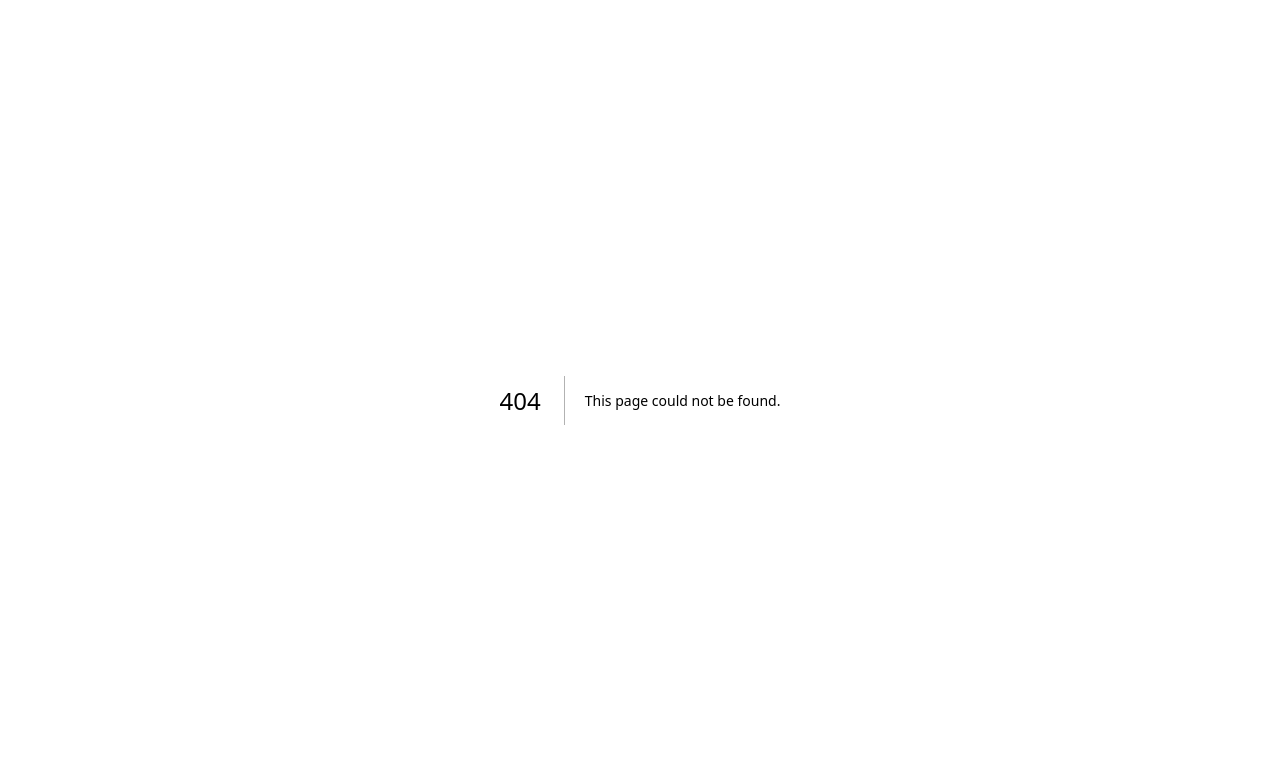
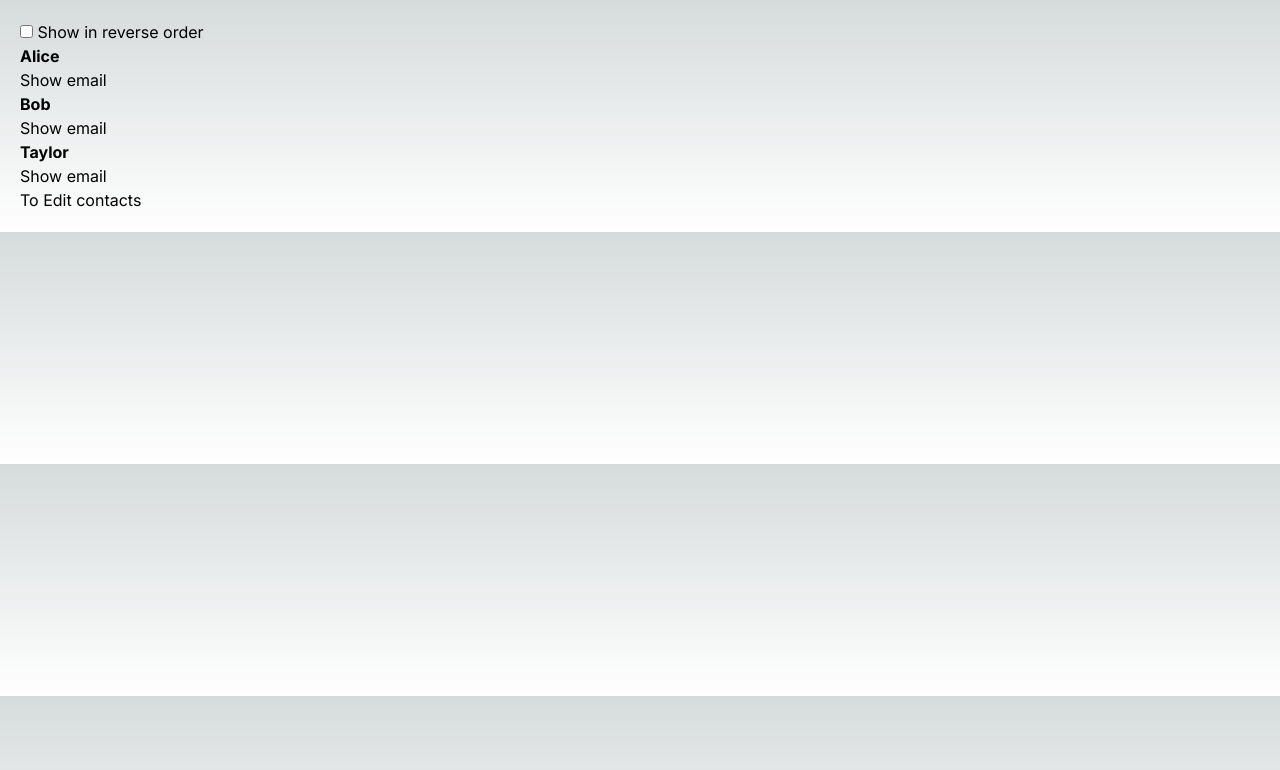
Before and after one commit to chut89/demo-set-intersection-client, a Next.js app: page /show-reverse-order in a window 1280 px wide. Before the commit this address had no page. Shown: the top 770 px of the page. Built offline with nearby package versions, Linux system fonts and the light colour scheme.

Commit message:
add contact list example

```diff
--- a/src/app/(input)/reset-detail-form/ContactList.tsx
+++ b/src/app/(input)/reset-detail-form/ContactListHeader.tsx
@@ -1,4 +1,4 @@
-export default function ContactList({
+export default function ContactListHeader({
   contacts,
   selectedId,
   onSelect
--- a/src/app/(input)/reset-detail-form/page.tsx
+++ b/src/app/(input)/reset-detail-form/page.tsx
@@ -1,13 +1,17 @@
 'use client';
 
 import { useState } from 'react';
-import ContactList from './ContactList.tsx';
+import { useRouter } from 'next/navigation'
+
+import ContactListHeader from './ContactListHeader.tsx';
 import EditContact from './EditContact.tsx';
 
 import './form.css';
 import '../input.css';
 
 export default function ContactManager() {
+  const router = useRouter();
+
   const [
     contacts,
     setContacts
@@ -33,8 +37,8 @@ export default function ContactManager() {
 
   return (
     <div>
-      <ContactList
-        contacts={contacts}
+      <ContactListHeader
+        contacts={initialContacts}
         selectedId={selectedId}
         onSelect={id => setSelectedId(id)}
       />
@@ -44,12 +48,15 @@ export default function ContactManager() {
         initialData={selectedContact}
         onSave={handleSave}
       />
+      <button type="button" onClick={() => router.push('/show-reverse-order')}>
+        To Contact List
+      </button>
     </div>
   )
 }
 
 const initialContacts = [
-  { id: 0, name: 'Taylor', email: 'taylor@mail.com' },
-  { id: 1, name: 'Alice', email: 'alice@mail.com' },
-  { id: 2, name: 'Bob', email: 'bob@mail.com' }
+  { id: 0, name: 'Alice', email: 'alice@mail.com' },
+  { id: 1, name: 'Bob', email: 'bob@mail.com' },
+  { id: 2, name: 'Taylor', email: 'taylor@mail.com' }
 ];
--- /dev/null
+++ b/src/app/(input)/show-reverse-order/Contact.tsx
@@ -0,0 +1,19 @@
+'use client';
+import { useState } from 'react';
+
+export default function Contact({ contact }) {
+  const [expanded, setExpanded] = useState(false);
+  return (
+    <>
+      <p><b>{contact.name}</b></p>
+      {expanded &&
+        <p><i>{contact.email}</i></p>
+      }
+      <button onClick={() => {
+        setExpanded(!expanded);
+      }}>
+        {expanded ? 'Hide' : 'Show'} email
+      </button>
+    </>
+  );
+}
--- /dev/null
+++ b/src/app/(input)/show-reverse-order/page.tsx
@@ -0,0 +1,47 @@
+'use client';
+import { useState } from 'react';
+import { useRouter } from 'next/navigation';
+
+import Contact from './Contact.tsx';
+
+export default function ContactList() {
+  const router = useRouter();
+
+  const [reverse, setReverse] = useState(false);
+
+  const displayedContacts = [...contacts];
+  if (reverse) {
+    displayedContacts.reverse();
+  }
+
+  return (
+    <>
+      <label>
+        <input
+          type="checkbox"
+          value={reverse}
+          onChange={e => {
+            setReverse(e.target.checked)
+          }}
+        />{' '}
+        Show in reverse order
+      </label>
+      <ul>
+        {displayedContacts.map((contact, i) =>
+          <li key={contact.id}>
+            <Contact key={contact.id} contact={contact} />
+          </li>
+        )}
+      </ul>
+      <button type="button" onClick={() => router.push('/reset-detail-form')}>
+        To Edit contacts
+      </button>
+    </>
+  );
+}
+
+const contacts = [
+  { id: 0, name: 'Alice', email: 'alice@mail.com' },
+  { id: 1, name: 'Bob', email: 'bob@mail.com' },
+  { id: 2, name: 'Taylor', email: 'taylor@mail.com' }
+];
--- a/src/app/page.tsx
+++ b/src/app/page.tsx
@@ -26,7 +26,7 @@ export default function Page() {
               <Link href="/swap-text-inputs">Swap text inputs example</Link>
             </li>
             <li>
-              <Link href="/reset-detail-form">Reset detail form example</Link>
+              <Link href="/show-reverse-order">Contact list example</Link>
             </li>
             <li>
               <Link href="/synchronize-image-text">Synchronize image and text example</Link>
```
